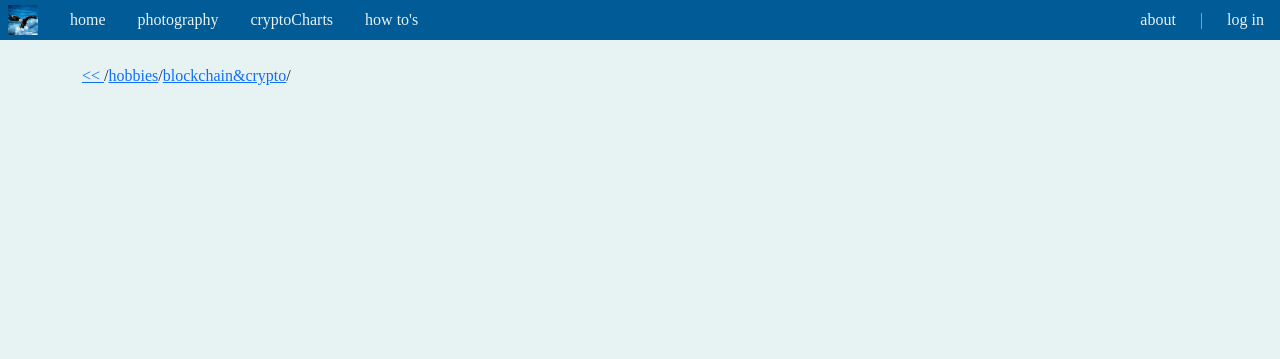
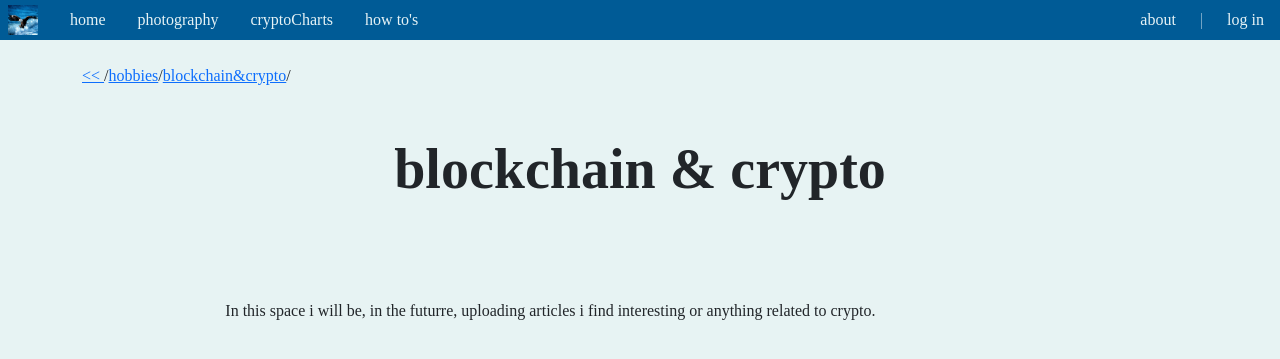
Before and after one commit to Alvarusky/Alvarusky, a PHP site: a page that uses hobbies/blockchain&crypto/index.php in a window 1280 px wide. Shown: the top 359 px of the page. Run offline with PHP 8.4, Linux system fonts and the light colour scheme.

Commit message:
blockchain&crypto introduction

```diff
--- a/hobbies/blockchain&crypto/index.php
+++ b/hobbies/blockchain&crypto/index.php
@@ -15,7 +15,17 @@
   <body>
 
     <div class='container mt-4'><a href='/'><< </a>/<a href='../'>hobbies</a>/<a href='./'>blockchain&crypto</a>/</div>
+    <div class='container-fluid mt-5'>
+      <h1 class='display-4 text-center fw-bold mb-5'>blockchain & crypto</h1>
+    </div>
 
+    <div class= 'container-fluid'>
+      <div class= 'row justify-content-center pt-5'>
+        <div class= 'col-8'>
+          <p>In this space i will be, in the futurre, uploading articles i find interesting or anything related to crypto.</p>
+        </div>
+      </div>
+    </div>
 
   </body>
 </html>
```
Also changed, not shown: hobbies/books&texts/notes/index.php (+12 -4 lines).
